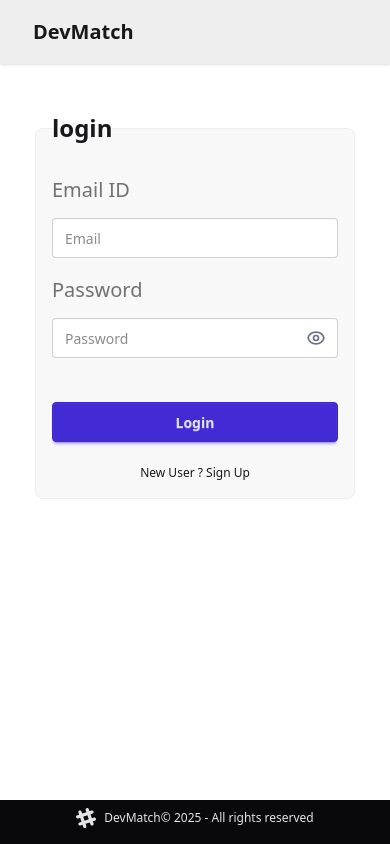
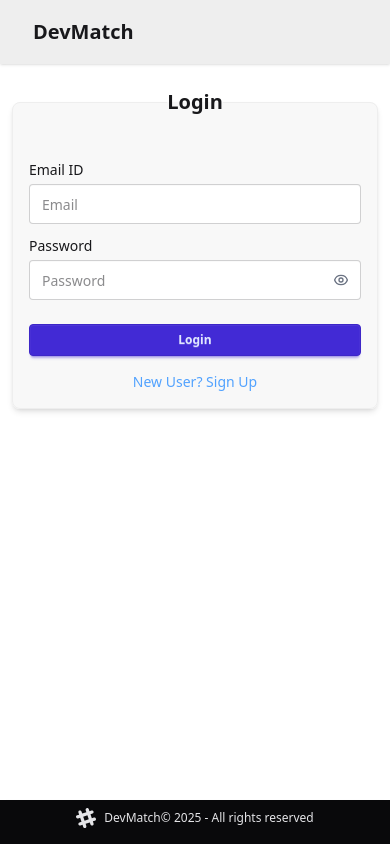
Before and after one commit to GautamSharma03/DevMatch-web, a React (Vite) app: page /login in a window 390 px wide. Built offline with nearby package versions, Linux system fonts and the light colour scheme; no server answers.

Commit message:
update signup ui for phone

```diff
--- a/src/components/Login.jsx
+++ b/src/components/Login.jsx
@@ -58,29 +58,28 @@ const Login = () => {
     }
   };
   return (
-    <div className="flex justify-center mt-10">
-      <fieldset className="fieldset w-xs bg-base-200 border border-base-300 p-4 rounded-box">
-        <legend className="fieldset-legend text-2xl">
-          {isLoginForm ? "login" : "Signup"}
+    <div className="w-full flex justify-center mt-6 sm:mt-10 px-3">
+  <fieldset className="w-full max-w-md bg-base-200 border border-base-300 p-4 sm:p-6 rounded-box shadow-md">
+    <legend className="text-xl sm:text-2xl text-center font-semibold mb-4">
+      {isLoginForm ? "Login" : "Sign Up"}
     </legend>
+
+    {/* Only show first/last name on signup */}
     {!isLoginForm && (
       <>
-            <label className="fieldset-label text-xl mt-3 mb-2">
-              First Name
-            </label>
+        <label className="block text-sm sm:text-base mt-3 mb-1">First Name</label>
         <input
           type="text"
-              className="input"
+          className="input w-full"
           placeholder="First Name"
           value={firstName}
           onChange={(e) => setFirstName(e.target.value)}
         />
-            <label className="fieldset-label text-xl mt-3 mb-2">
-              Last Name
-            </label>
+
+        <label className="block text-sm sm:text-base mt-3 mb-1">Last Name</label>
         <input
           type="text"
-              className="input"
+          className="input w-full"
           placeholder="Last Name"
           value={lastName}
           onChange={(e) => setLastName(e.target.value)}
@@ -88,20 +87,20 @@ const Login = () => {
       </>
     )}
 
-        <label className="fieldset-label text-xl mt-3 mb-2">Email ID</label>
+    <label className="block text-sm sm:text-base mt-3 mb-1">Email ID</label>
     <input
       type="email"
-          className="input"
+      className="input w-full"
       placeholder="Email"
       value={emailId}
       onChange={(e) => setEmailId(e.target.value)}
     />
 
-        <label className="fieldset-label text-xl mt-3 mb-2">Password</label>
+    <label className="block text-sm sm:text-base mt-3 mb-1">Password</label>
     <div className="relative">
       <input
         type={showPassword ? "text" : "password"}
-            className="input w-full"
+        className="input w-full pr-10"
         placeholder="Password"
         value={password}
         onChange={(e) => setPassword(e.target.value)}
@@ -112,28 +111,33 @@ const Login = () => {
         onClick={togglePasswordVisibility}
       >
         {showPassword ? (
-              <EyeOffIcon className="h-5 w-5 text-gray-500" />
+          <EyeOffIcon className="h-4 w-4 sm:h-5 sm:w-5 text-gray-500" />
         ) : (
-              <EyeIcon className="h-5 w-5 text-gray-500" />
+          <EyeIcon className="h-4 w-4 sm:h-5 sm:w-5 text-gray-500" />
         )}
       </button>
     </div>
-        <p className="mt-2 text-red-400 textarea-md">{error}</p>
+
+    {error && (
+      <p className="mt-2 text-xs sm:text-sm text-red-400">{error}</p>
+    )}
 
     <button
-          className="btn btn-primary btn-md mt-6 w-full"
+      className="btn btn-primary w-full btn-sm sm:btn-md mt-6"
       onClick={isLoginForm ? handleLogin : handleSignUp}
     >
       {isLoginForm ? "Login" : "Sign Up"}
     </button>
+
     <p
-          onClick={() => setIsLoginForm((value) => !value)}
-          className=" m-auto mt-4  cursor-pointer"
+      onClick={() => setIsLoginForm((val) => !val)}
+      className="text-center mt-4 text-sm sm:text-base cursor-pointer text-blue-400 hover:underline"
     >
-          {isLoginForm ? "New User ? Sign Up" : "Existing User ? Login"}
+      {isLoginForm ? "New User? Sign Up" : "Existing User? Login"}
     </p>
   </fieldset>
 </div>
+
   );
 };
 
```
Lines whose indentation alone changed are shown as unchanged.
